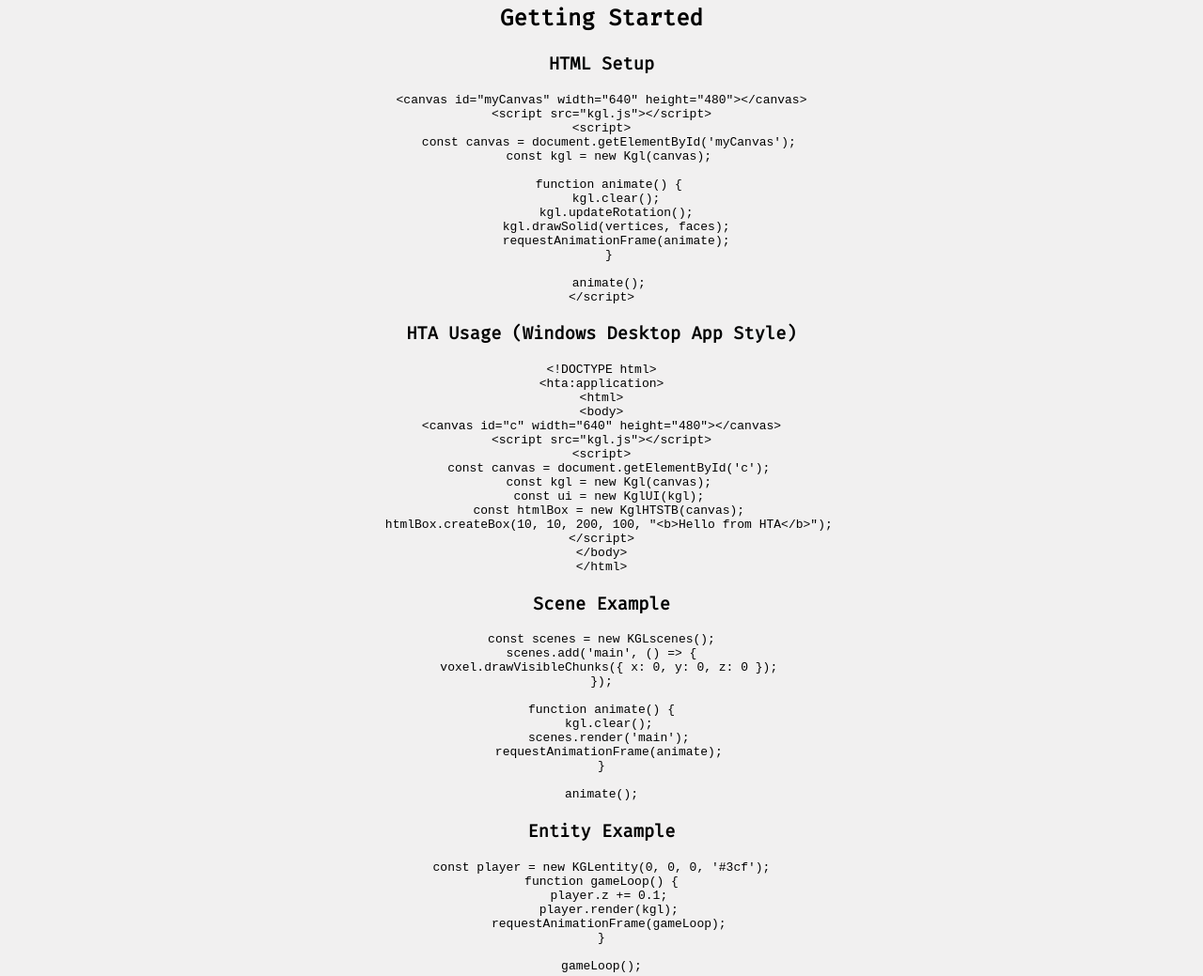
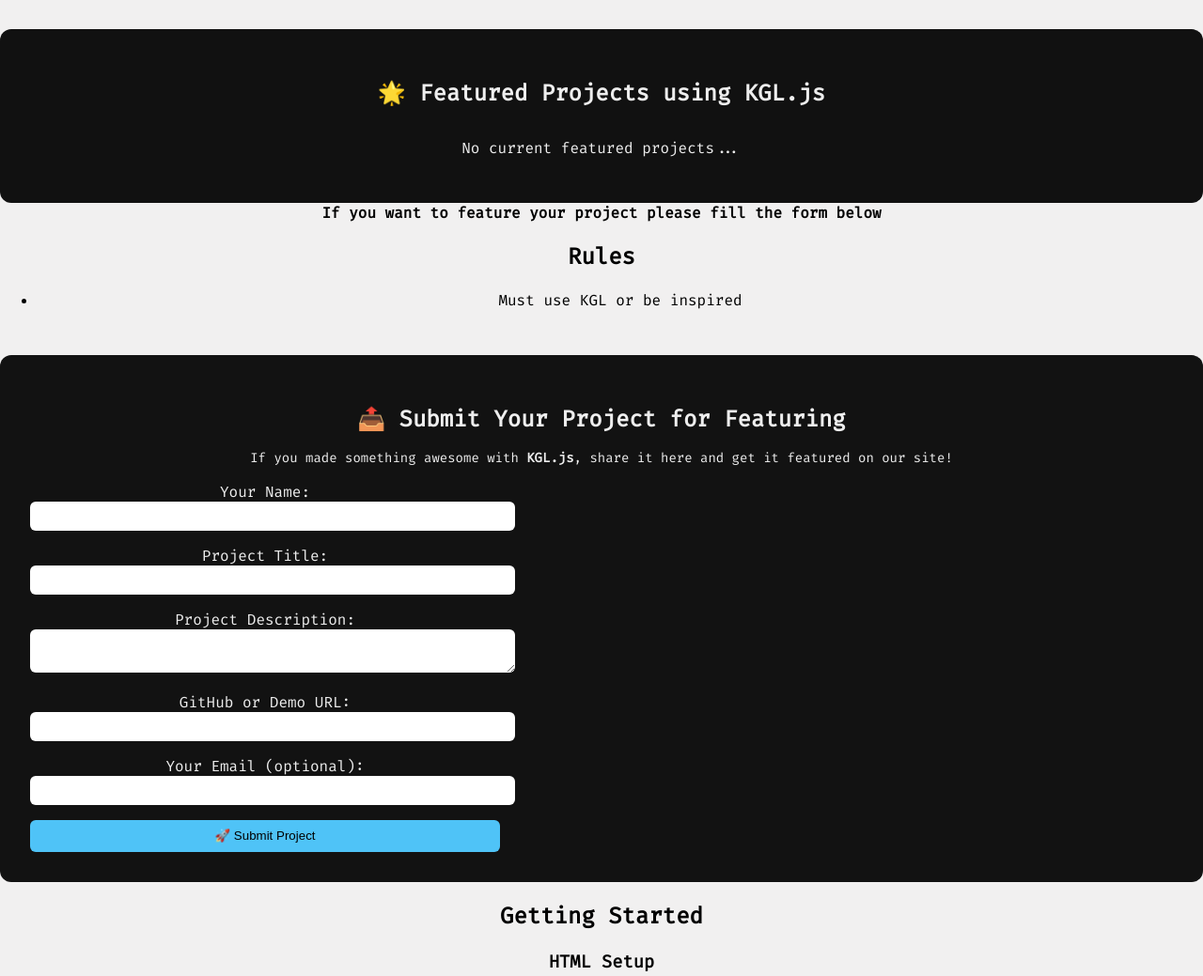
Before and after one commit to KenzoBasarTheDev/kenzobasarthedev.github.io, a plain HTML site: page index.html in a window 1280 px wide. Shown: the part 1007-2046 px from the top of the page at 94% size. Drawn offline with Linux system fonts and the light colour scheme.

Commit message:
Update index.html

```diff
--- a/index.html
+++ b/index.html
@@ -127,6 +127,57 @@
 </ul>
 
 <hr>
+
+<section id="featured-projects" style="background:#111; color:#eee; padding: 2rem; border-radius: 12px; margin-top: 3rem;">
+  <h2 style="font-size: 24px; margin-bottom: 1rem;">🌟 Featured Projects using KGL.js</h2>
+  <div style="display: grid; grid-template-columns: repeat(auto-fit, minmax(250px, 1fr)); gap: 1.5rem;">
+
+  <p>No current featured projects...</p>
+  </div>
+</section>
+<strong>If you want to feature your project please fill the form below</strong>
+<h2>Rules</h2>
+<ul>
+  <li>Must use KGL or be inspired</li>
+</ul>
+
+<section id="submit-project" style="background:#121212; color:#eee; padding: 2rem; border-radius: 12px; margin-top: 3rem;">
+  <h2 style="font-size: 24px; margin-bottom: 1rem;">📤 Submit Your Project for Featuring</h2>
+  <p style="font-size: 14px; margin-bottom: 1rem;">If you made something awesome with <strong>KGL.js</strong>, share it here and get it featured on our site!</p>
+
+  <form action="https://formspree.io/f/xrblkrzg" method="POST" style="display: flex; flex-direction: column; gap: 1rem; max-width: 500px;">
+
+    <label>
+      Your Name:
+      <input type="text" name="name" required style="width: 100%; padding: 0.5rem; border-radius: 6px; border: none;">
+    </label>
+
+    <label>
+      Project Title:
+      <input type="text" name="project-title" required style="width: 100%; padding: 0.5rem; border-radius: 6px; border: none;">
+    </label>
+
+    <label>
+      Project Description:
+      <textarea name="description" required style="width: 100%; padding: 0.5rem; border-radius: 6px; border: none;"></textarea>
+    </label>
+
+    <label>
+      GitHub or Demo URL:
+      <input type="url" name="url" required style="width: 100%; padding: 0.5rem; border-radius: 6px; border: none;">
+    </label>
+
+    <label>
+      Your Email (optional):
+      <input type="email" name="email" style="width: 100%; padding: 0.5rem; border-radius: 6px; border: none;">
+    </label>
+
+    <input type="hidden" name="_subject" value="New KGL.js Project Submission">
+    <input type="hidden" name="_next" value="https://kenzobasarthedev.github.io/thanks.html">
+
+    <button type="submit" style="padding: 0.6rem 1rem; background: #4fc3f7; color: black; border: none; border-radius: 6px; cursor: pointer;">🚀 Submit Project</button>
+  </form>
+</section>
 
 <h2>Getting Started</h2>
 
```
